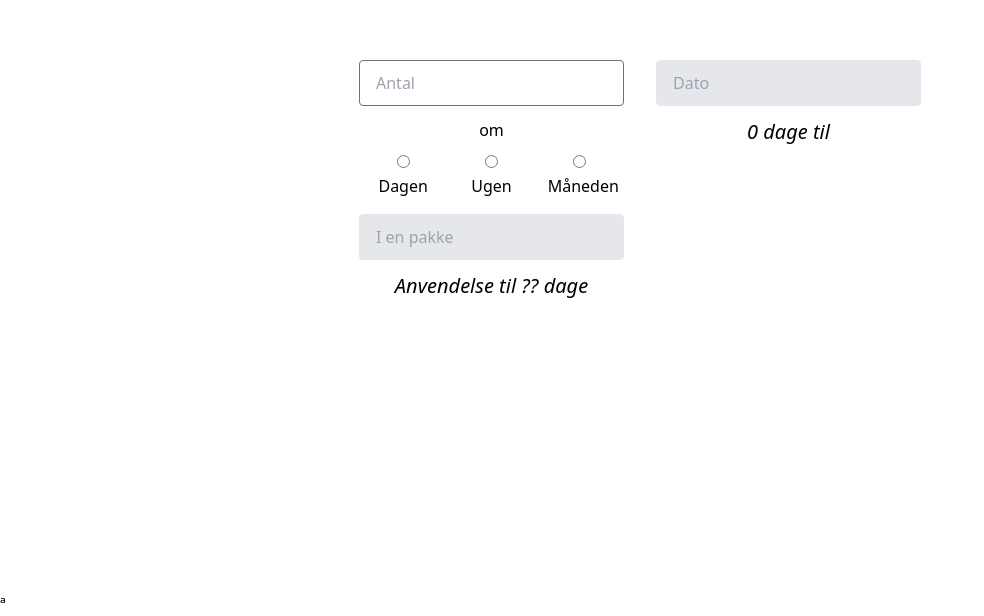
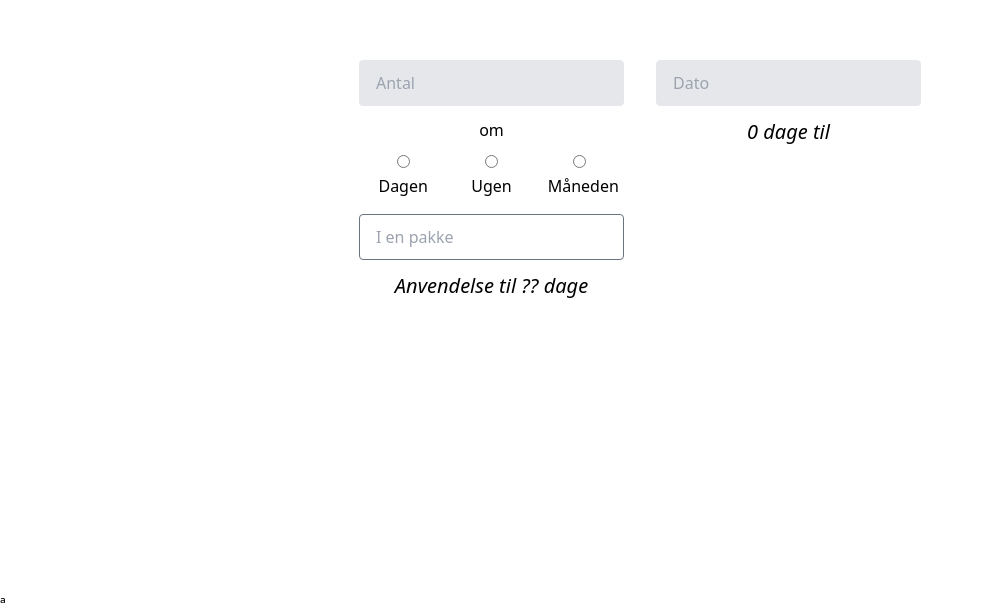
Before and after one commit to Frozire/apo, a plain HTML site: page index.html in a window 1280 px wide. Shown: the part 208-824 px from the top of the page, without its empty margins (0-984 px from the left). Drawn offline with nearby package versions, Linux system fonts and the light colour scheme.

Commit message:
Update index.html

```diff
--- a/index.html
+++ b/index.html
@@ -16,7 +16,7 @@
             <div class="m-auto text-center">
             	<div class="flex mb-4">
 				  <div class="w-1/2 px-4">
-                    <input v-model="pills" autocomplete="off" class="appearance-none block w-full bg-gray-200 text-gray-700 border border-gray-200 rounded py-3 px-4 mb-3 leading-tight focus:outline-none focus:bg-white focus:border-gray-500" autofocus type="text" placeholder="Antal">
+                    <input v-model="pills" autocomplete="off" class="appearance-none block w-full bg-gray-200 text-gray-700 border border-gray-200 rounded py-3 px-4 mb-3 leading-tight focus:outline-none focus:bg-white focus:border-gray-500" type="text" placeholder="Antal">
                     <label class="">om</label>
 
                     <div class="flex py-2">
```
